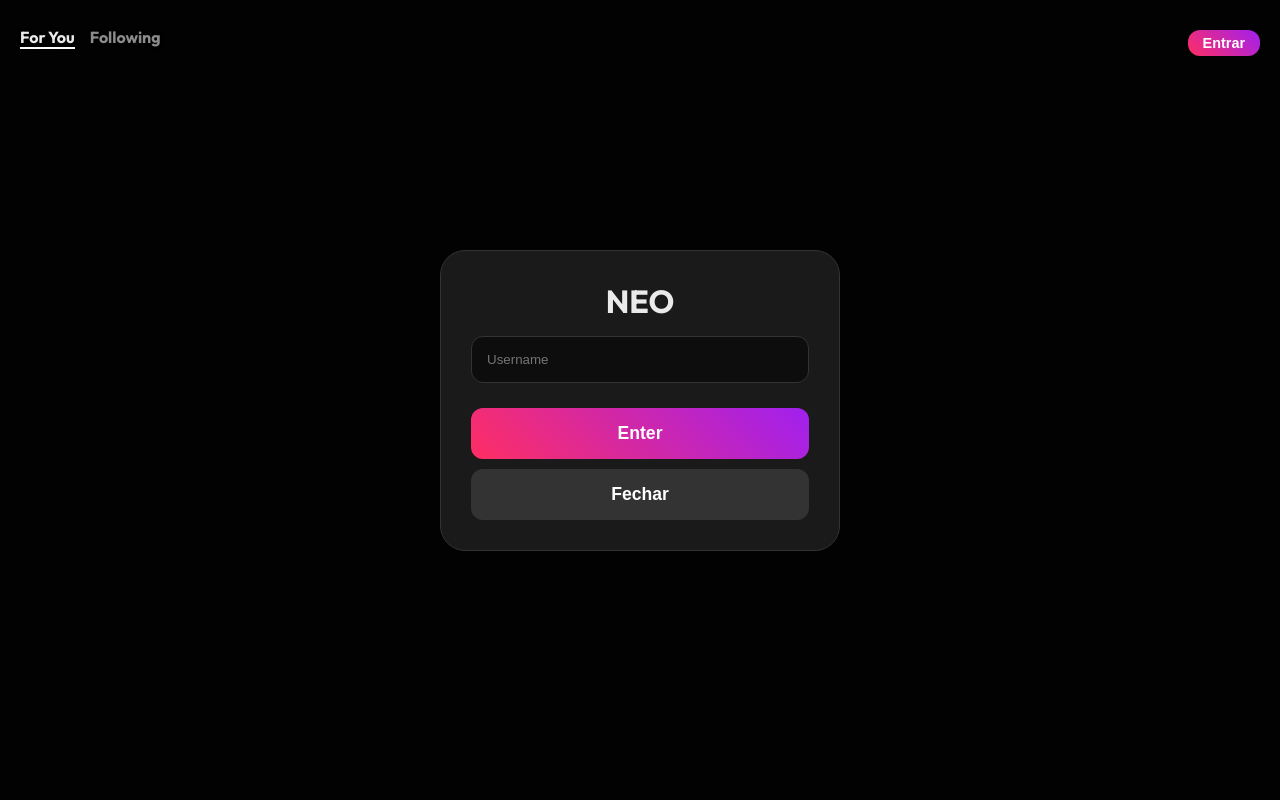
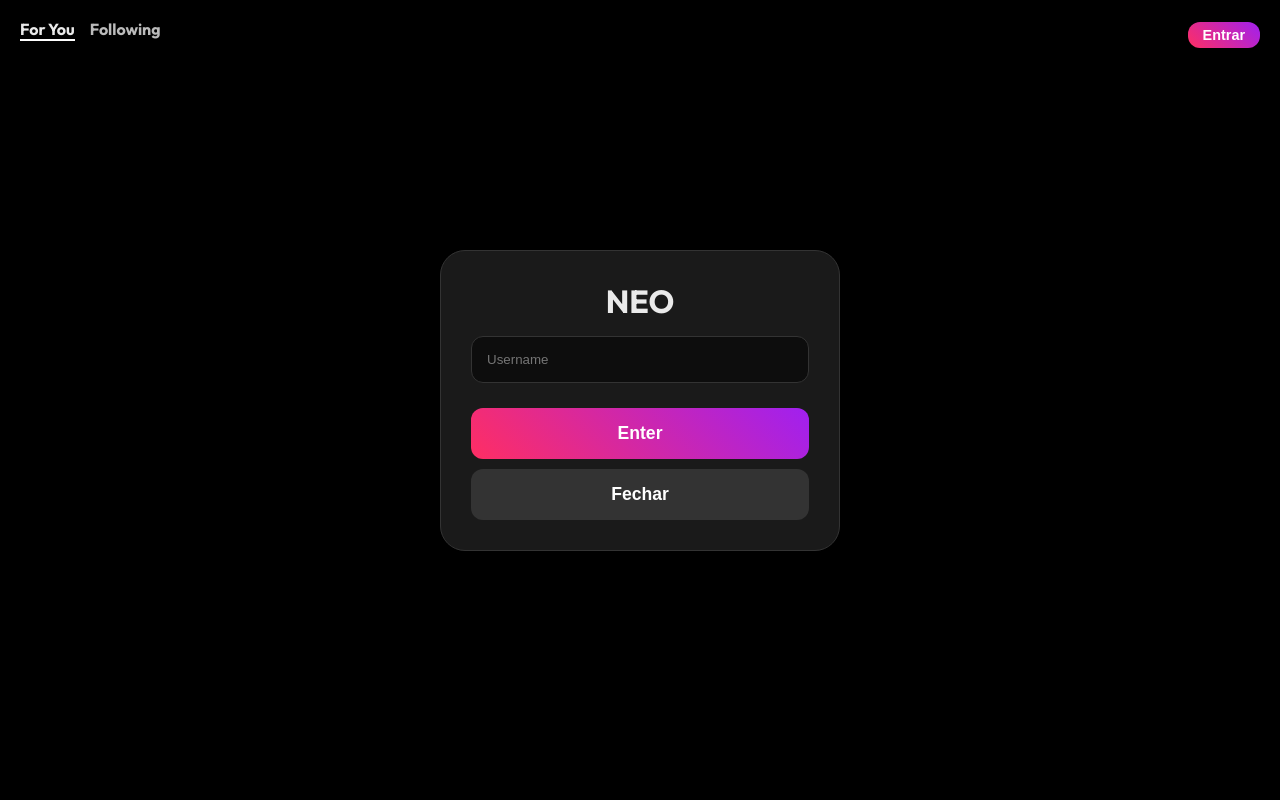
Before and after one commit to Anonymoaps/neo-social-backend, a FastAPI app: page / in a window 1280 px wide. Run offline with FastAPI, Linux system fonts and the light colour scheme; data that the repository does not hold is empty.

Commit message:
Explique aqui o que você mudou

```diff
--- a/main.py
+++ b/main.py
@@ -335,11 +335,11 @@ async def update_profile(
     try:
         user = db.query(User).filter(User.username == user_name).first()
         if user:
-            # Allow clearing fields if they are sent as empty strings
+            # Flexible Update Logic - Allow clearing fields
             if bio is not None:
-                user.bio = bio # Empty string is valid (clears bio)
+                user.bio = bio # Empty string clears it
             if profile_pic is not None:
-                user.profile_pic = profile_pic # Empty string is valid
+                user.profile_pic = profile_pic # Empty string clears it
             db.commit()
             return {"message": "Updated"}
     finally:
--- a/static/style.css
+++ b/static/style.css
@@ -165,20 +165,26 @@ video {
 }
 
 .top-nav {
-    position: absolute;
-    top: 20px;
+    position: fixed;
+    /* Changed to fixed as per instruction */
+    top: 0;
     left: 0;
     width: 100%;
-    z-index: 9999;
+    z-index: 999999 !important;
+    /* Priority blocking */
     display: flex;
     justify-content: space-between;
     padding: 0 20px;
     pointer-events: none;
+    /* Let clicks pass through empty space */
     align-items: center;
+    height: 60px;
+    /* Ensure height for click area */
 }
 
 .nav-items {
-    pointer-events: auto;
+    pointer-events: auto !important;
+    /* Force clickability */
     display: flex;
     gap: 15px;
     font-weight: 600;
@@ -186,19 +192,23 @@ video {
 }
 
 .nav-actions {
-    pointer-events: auto;
+    pointer-events: auto !important;
+    /* Force clickability */
     display: flex;
     align-items: center;
 }
 
 .profile-icon {
-    pointer-events: auto;
+    pointer-events: auto !important;
     cursor: pointer;
 }
 
 .nav-item {
-    opacity: 0.6;
+    pointer-events: auto !important;
+    /* Force clickability for Back/Options buttons */
+    opacity: 0.8;
     cursor: pointer;
+    text-shadow: 0 0 5px rgba(0, 0, 0, 0.8);
 }
 
 .nav-item.active {
--- a/templates/index.html
+++ b/templates/index.html
@@ -239,8 +239,7 @@
             if (!txt) return;
             const fd = new FormData(); fd.append('text', txt);
             await fetch(`/video/${currentVideoId}/comment`, { method: 'POST', body: fd });
-            document.getElementById('commentInput').value = '';
-            openComments(currentVideoId);
+            window.location.reload(); # Force reload as requested
         }
 
         /* UPLOAD */
```
